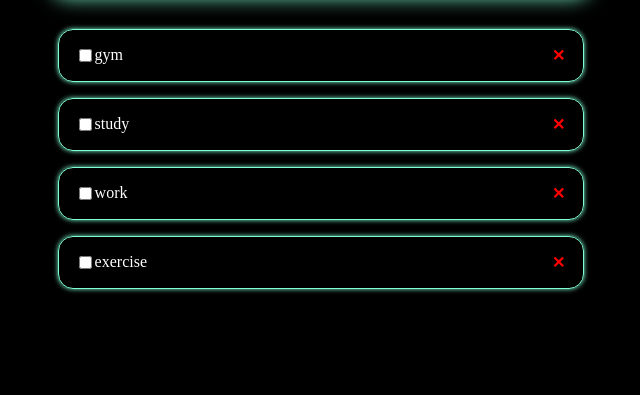
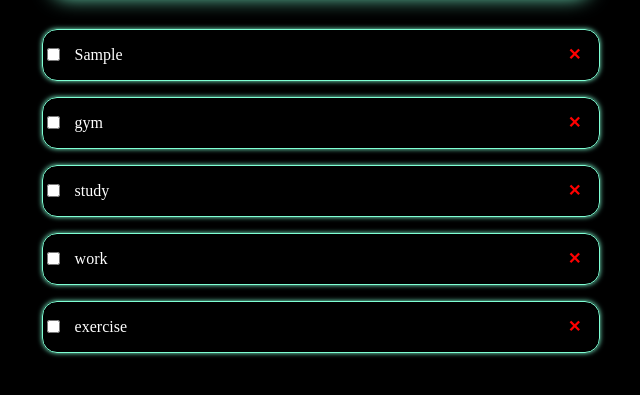
Before and after one commit to HosseinNaseran/todo-list, a plain HTML site: page index.html in a window 1280 px wide. Both pictures are taken after typing "Sample" into the empty fields and a click on the button "add". Shown: the part 227-622 px from the top of the page, without its empty margins (319-959 px from the left). Drawn offline with Linux system fonts and the light colour scheme.

Commit message:
completed

```diff
--- a/index.html
+++ b/index.html
@@ -11,28 +11,28 @@
 <body>
     <header class="todo-list">
         <h1>to do list</h1>
-        <input type="search">
+        <input type="search" class="search">
         <button class="todo-list-button">add</button>
     </header>
     <main>
         <ul class="todo-list-items">
-            <li>
+            <li class="item">
                 gym
                 <input type="checkbox" class="completed">
 
             </li>
-            <li>
+            <li class="item">
                 study
                 <input type="checkbox" class="completed">
 
             </li>
-            <li>
+            <li class="item">
                 work
                 <input type="checkbox" class="completed">
 
 
             </li>
-            <li>
+            <li class="item">
                 exercise
                 <input type="checkbox" class="completed">
 
--- a/script.js
+++ b/script.js
@@ -5,12 +5,12 @@ document.querySelectorAll("li").forEach(li => {
     closeBtn.className = "close";
     closeBtn.prepend("\u2715");
     li.prepend(closeBtn);
-    closeBtn.onclick = function() {
+    closeBtn.onclick = function () {
         li.remove();
     };
     let completed = li.querySelector(".completed");
-    completed.onclick = function() {
-        if(li.style.textDecoration === "line-through") {
+    completed.onclick = function () {
+        if (li.style.textDecoration === "line-through") {
             li.style.textDecoration = "none";
             li.style.opacity = "1";
             li.style.boxShadow = "0px 0px 5px aquamarine";
@@ -21,4 +21,52 @@ document.querySelectorAll("li").forEach(li => {
         }
     };
 
+
 });
+let items = document.querySelector(".todo-list-items")
+let add = document.querySelector(".todo-list-button");
+let search = document.querySelector(".search");
+add.onclick = function () {
+    if (search.value === ""){
+        alert("لطفا عنوان تسک  دلخواهت رو بنویس")
+    }
+    else{
+
+        let newItem = document.createElement("li");
+        newItem.className = "item";
+        newItem.textContent = search.value;
+
+        const closeBtn = document.createElement("span");
+        closeBtn.className = "close";
+        closeBtn.prepend("\u2715");
+        newItem.prepend(closeBtn);
+         closeBtn.onclick = function () {
+            newItem.remove();
+        };
+        let newchecked = document.createElement("input");
+        newchecked.type = "checkbox";
+        newchecked.className = "complete";
+        newchecked.style.position ="absolute";
+        newchecked.style.left = "0"
+        newItem.prepend(newchecked)
+
+        newchecked.onclick = function () {
+        if (newItem.style.textDecoration === "line-through") {
+            newItem.style.textDecoration = "none";
+            newItem.style.opacity = "1";
+            newItem.style.boxShadow = "0px 0px 5px aquamarine";
+        } else {
+            newItem.style.textDecoration = "line-through";
+            newItem.style.opacity = ".5";
+            newItem.style.boxShadow = "none";
+        }
+    };
+
+
+
+
+        items.prepend(newItem)
+    }
+
+
+}
--- a/style.css
+++ b/style.css
@@ -16,7 +16,7 @@ body {
 
 .todo-list h1 {}
 
-.todo-list input {
+.search{
     width: 12rem;
     height: 2rem;
     border-radius: 25px;
@@ -56,10 +56,10 @@ body {
 
 }
 
-.todo-list-items li {
+.item{
     list-style: none;
     border: 1px solid aquamarine;
-    padding: 1rem;
+    padding: 1rem 2rem;
     font-size: 16px;
     display: flex;
     justify-content: flex-end;
@@ -71,9 +71,10 @@ body {
     transition: .3s;
     box-shadow: 0px 0px 5px aquamarine
 
+
 }
 
-.todo-list-items li:hover {
+.item:hover {
     background-color: aquamarine;
     color: #000;
 }
@@ -101,3 +102,9 @@ body {
     background-color: red;
     color: #000;
 }
+
+.completed{
+    left: 0;
+    position: absolute;
+
+}
```
